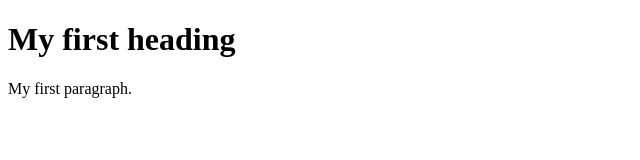
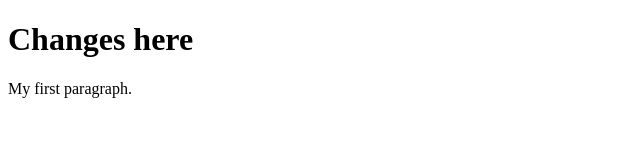
Before and after one commit to bryaneze/ProjectA, a plain HTML site: page index.html in a window 1280 px wide. Shown: the whole page, without its empty margins (0-640 px from the left). Drawn offline with Linux system fonts and the light colour scheme.

Commit message:
commit 1

```diff
--- a/index.html
+++ b/index.html
@@ -1,7 +1,7 @@
 <!DOCTYPE html>
 <html>
 	<body>
-		<h1> My first heading</h1>
+		<h1> Changes here</h1>
 		<p>My first paragraph.</p>
 	</body>
 </html>
```
